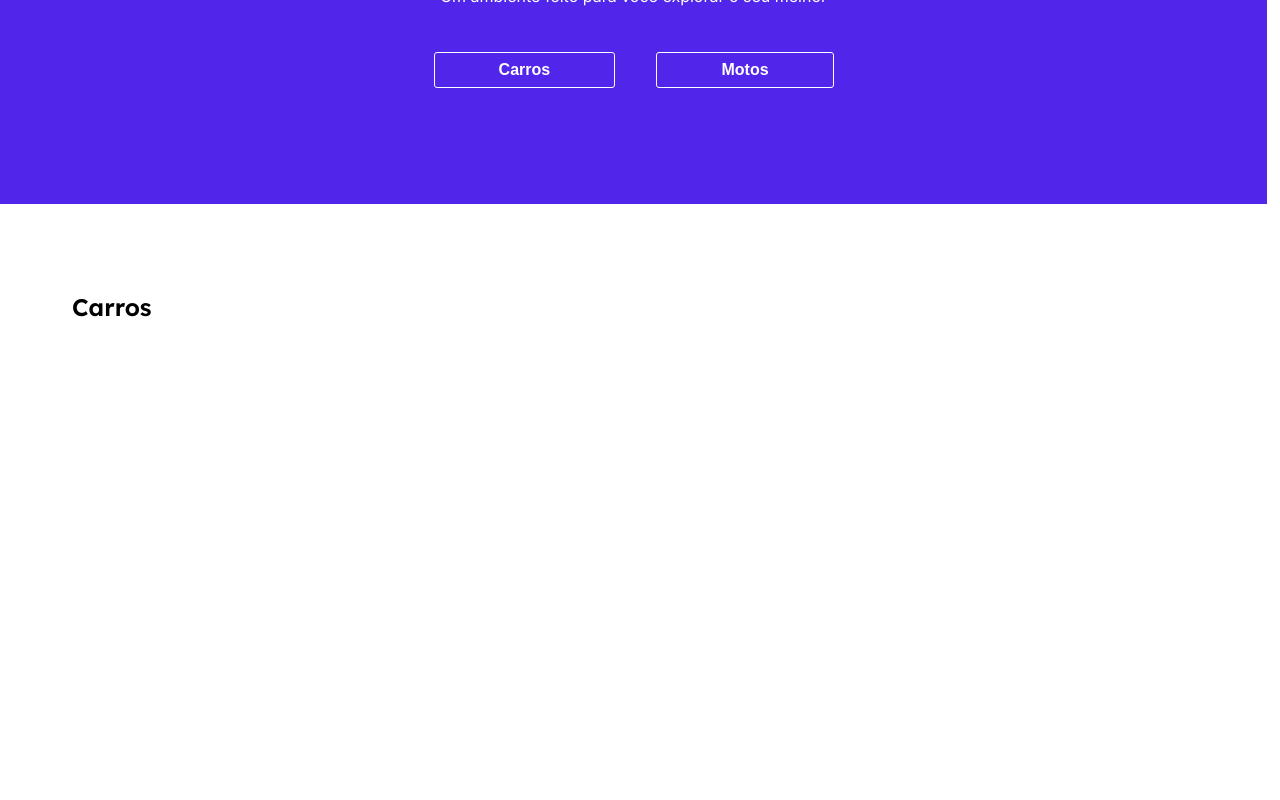
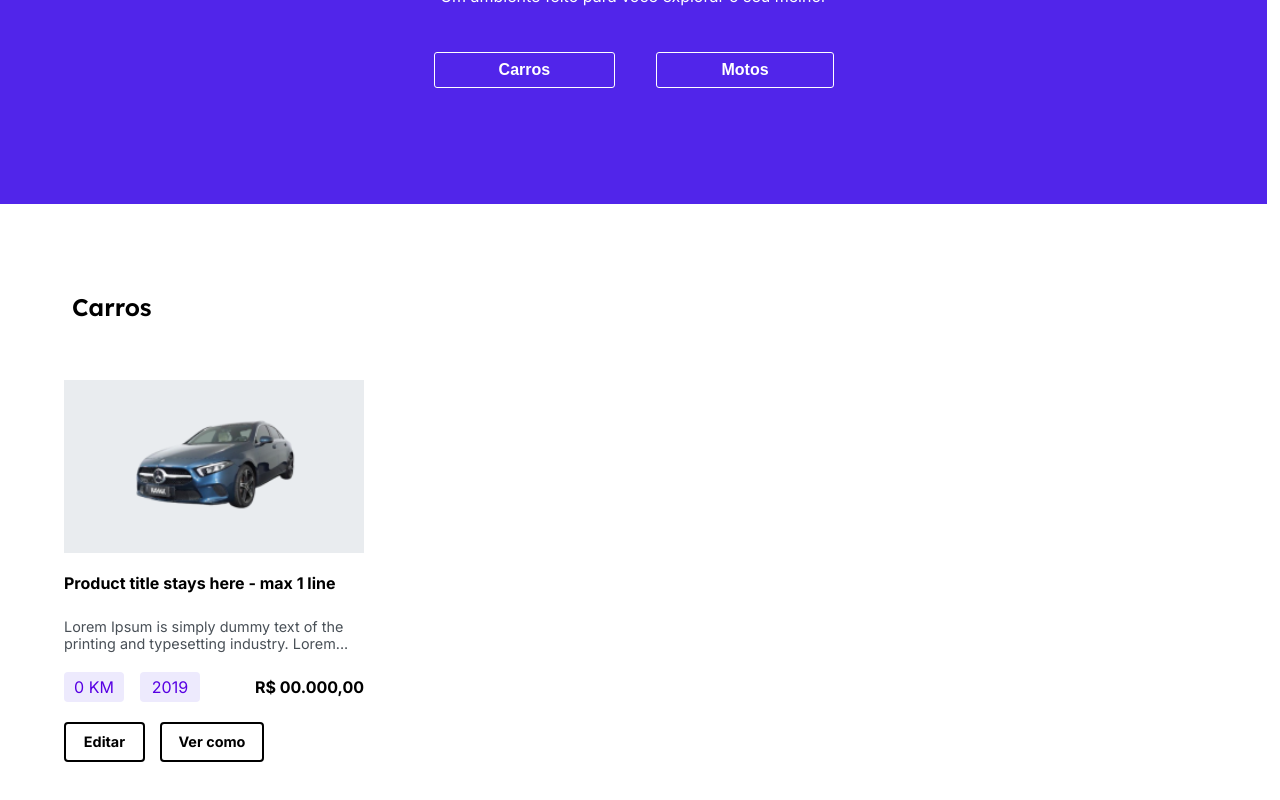
Before and after one commit to m6-t11-grp18/APP, a React (Create React App) app: page / in a window 1280 px wide. Shown: the part 276-1076 px from the top of the page. Built offline with nearby package versions, Linux system fonts and the light colour scheme.

Commit message:
created the product card model

```diff
--- /dev/null
+++ b/src/components/ProductCard/index.jsx
@@ -0,0 +1,41 @@
+import {
+  Container,
+  Description,
+  Image,
+  Title,
+  Container2,
+  Container3,
+  Container4,
+  Price,
+  Container5,
+  BotaoEditar,
+  BotaoVerComo,
+} from './style';
+
+import carro from '../../assets/carro.png';
+
+export default function ProductCard({ ...rest }) {
+  return (
+    <Container>
+      <Image src={carro} alt="carro" />
+      <Title>Product title stays here - max 1 line</Title>
+      <Description>
+        Lorem Ipsum is simply dummy text of the printing and
+        typesetting industry. Lorem...
+      </Description>
+      <Container2>
+        <Container3>
+          <Container4>0 KM</Container4>
+          <Container4>2019</Container4>
+        </Container3>
+
+        <Price>R$ 00.000,00</Price>
+      </Container2>
+
+      <Container5>
+        <BotaoEditar>Editar</BotaoEditar>
+        <BotaoVerComo>Ver como</BotaoVerComo>
+      </Container5>
+    </Container>
+  );
+}
--- /dev/null
+++ b/src/components/ProductCard/style.js
@@ -0,0 +1,85 @@
+import styled from 'styled-components';
+
+export const Container = styled.div`
+  display: flex;
+  flex-direction:column;
+  width:300px ;
+  margin-top:50px;
+`;
+
+export const Image = styled.img`
+background-color: #E9ECEF;
+`
+
+export const Title = styled.div`
+margin-top: 20px;
+font-weight: bolder;
+margin-bottom: 25px;
+font-size:1rem;
+`
+
+export const Description = styled.div`
+font-size:0.9rem;
+color:#495057;
+margin-bottom: 20px;
+`
+
+export const Container2 = styled.div`
+display: flex;
+justify-content: space-between;
+align-items:center;
+margin-bottom:20px;
+`
+export const Container3 = styled.div`
+display: flex;
+justify-content: space-between;
+width:136px;
+`
+
+export const Container4 = styled.div`
+background-color:#EDEAFD;
+color:#5700E3 ;
+display:flex;
+border-radius:4px;
+justify-content:center;
+align-items:center;
+height:30px;
+width: 60px;
+`
+
+export const Price = styled.div`
+font-weight:bolder;
+`
+
+export const Container5 = styled.div`
+display:flex;
+justify-content:space-between;
+width:200px;
+`
+
+export const BotaoEditar = styled.div`
+border-radius:4px;
+border: 2px solid black;
+width:170px;
+height:40px;
+display:flex;
+justify-content:center;
+align-items:center;
+font-size:0.9rem;
+cursor: pointer;
+margin-right:15px;
+font-weight:bolder;
+`
+
+export const BotaoVerComo = styled.div`
+border-radius:4px;
+border: 2px solid black;
+font-size:0.9rem;
+cursor: pointer;
+width:220px;
+height:40px;
+font-weight:bolder;
+display:flex;
+justify-content:center;
+align-items:center;
+`
--- a/src/components/header/style.js
+++ b/src/components/header/style.js
@@ -1,5 +1,4 @@
 import styled from 'styled-components';
-import { themes } from '../../style/theme';
 
 export const StyledHeader = styled.div`
   position:fixed;
--- a/src/pages/landing/index.jsx
+++ b/src/pages/landing/index.jsx
@@ -12,6 +12,7 @@ import {
 import { themes } from '../../style/theme';
 import { Link } from 'react-scroll';
 import Headerr from '../../components/header';
+import ProductCard from '../../components/ProductCard';
 
 export default function LandingPage() {
   return (
@@ -90,7 +91,9 @@ export default function LandingPage() {
         >
           Carros
         </Text>
-        <Announcements></Announcements>
+        <Announcements>
+          <ProductCard/>
+        </Announcements>
       </AnnouncementSection>
 
       <AnnouncementSection id="motos">
```
Also changed, not shown: src/assets/carro.png (added).
